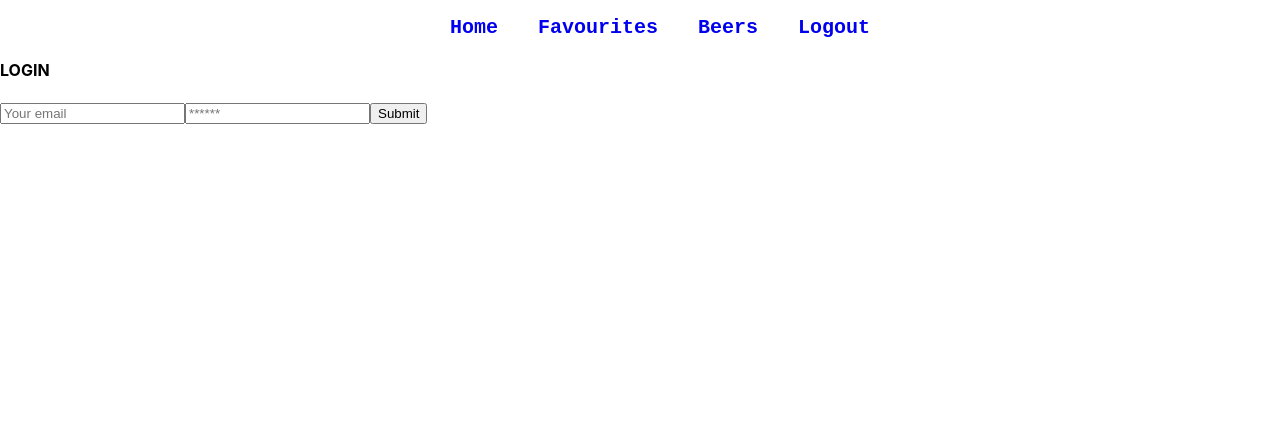
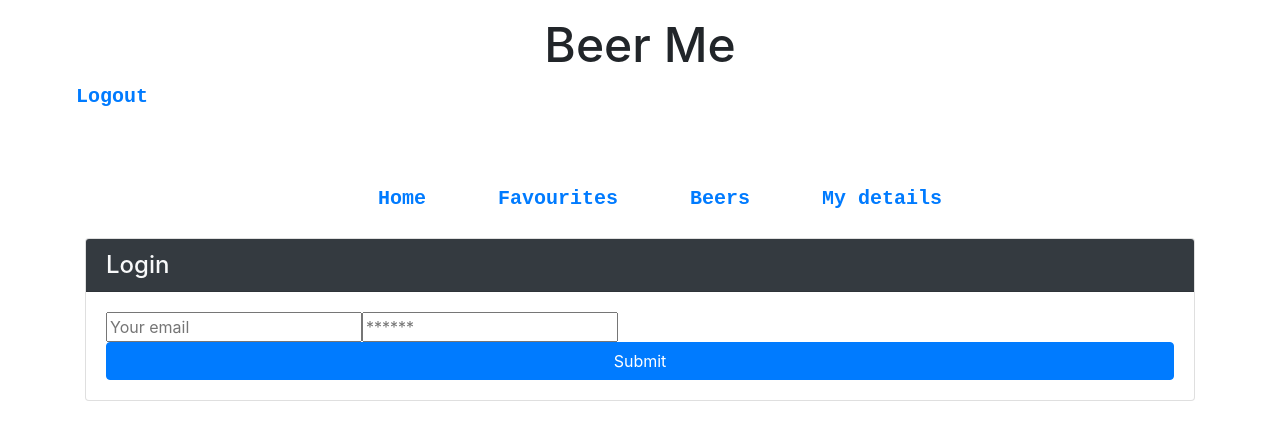
Before and after one commit to ahooper00/beer-me, a React (Create React App) app in the folder client/: page /login in a window 1280 px wide. Shown: the top 440 px of the page. Built offline with nearby package versions, Linux system fonts and the light colour scheme.

Commit message:
Adjusted some styling, navbar

```diff
--- a/client/package.json
+++ b/client/package.json
@@ -9,6 +9,7 @@
     "@testing-library/user-event": "^13.5.0",
     "jwt-decode": "^3.1.2",
     "react": "^17.0.2",
+    "react-bootstrap": "^2.1.1",
     "react-dom": "^17.0.2",
     "react-router-dom": "^6.2.1",
     "react-scripts": "5.0.0",
--- a/client/public/index.html
+++ b/client/public/index.html
@@ -1,15 +1,15 @@
 <!DOCTYPE html>
 <html lang="en">
+
 <head>
   <meta charset="utf-8" />
   <link rel="icon" href="%PUBLIC_URL%/favicon.ico" />
   <meta name="viewport" content="width=device-width, initial-scale=1" />
   <meta name="theme-color" content="#000000" />
-    <meta
-      name="description"
-      content="Web site created using create-react-app"
-    />
+  <meta name="description" content="Web site created using create-react-app" />
   <link rel="apple-touch-icon" href="%PUBLIC_URL%/logo192.png" />
+  <link rel="stylesheet" href="https://stackpath.bootstrapcdn.com/bootstrap/4.3.1/css/bootstrap.min.css"
+    integrity="sha384-ggOyR0iXCbMQv3Xipma34MD+dH/1fQ784/j6cY/iJTQUOhcWr7x9JvoRxT2MZw1T" crossorigin="anonymous">
   <!--
       manifest.json provides metadata used when your web app is installed on a
       user's mobile device or desktop. See https://developers.google.com/web/fundamentals/web-app-manifest/
@@ -26,6 +26,7 @@
     -->
   <title>React App</title>
 </head>
+
 <body>
   <noscript>You need to enable JavaScript to run this app.</noscript>
   <div id="root"></div>
@@ -40,4 +41,5 @@
       To create a production bundle, use `npm run build` or `yarn build`.
     -->
 </body>
+
 </html>
--- a/client/src/App.css
+++ b/client/src/App.css
@@ -1,38 +1,6 @@
-.App {
-  text-align: center;
+body {
+  min-height: 100%;
+  line-height: 1;
+  background-image: url('./assets/plant-background.jpeg');
+  background-size: auto;
 }
-
-.App-logo {
-  height: 40vmin;
-  pointer-events: none;
-}
-
-@media (prefers-reduced-motion: no-preference) {
-  .App-logo {
-    animation: App-logo-spin infinite 20s linear;
-  }
-}
-
-.App-header {
-  background-color: #282c34;
-  min-height: 100vh;
-  display: flex;
-  flex-direction: column;
-  align-items: center;
-  justify-content: center;
-  font-size: calc(10px + 2vmin);
-  color: white;
-}
-
-.App-link {
-  color: #61dafb;
-}
-
-@keyframes App-logo-spin {
-  from {
-    transform: rotate(0deg);
-  }
-  to {
-    transform: rotate(360deg);
-  }
-}
--- a/client/src/App.js
+++ b/client/src/App.js
@@ -45,9 +45,8 @@ function App() {
   return (
     <ApolloProvider client={client}>
       <Router>
-
         <div className="flex-column justify-flex-start min-100-vh">
-          {/* <Header /> */}
+          <Header />
           <div className="nav-container">
             <Navigation />
           </div>
@@ -57,10 +56,9 @@ function App() {
               </Route>
               <Route exact path="/login" element={<Login />}>
               </Route>
-              {/* <Route exact path="/signup">
-              <Signup />
-            </Route>
-            <Route exact path="/me">
+              <Route exact path="/signup" element={<Signup />}>
+              </Route>
+              {/* <Route exact path="/me">
               <Profile />
             </Route>
             <Route exact path="/profiles/:username">
--- a/client/src/components/Header/index.js
+++ b/client/src/components/Header/index.js
@@ -0,0 +1,60 @@
+import React, { useState } from 'react';
+
+const styles = {
+    h1: {
+        fontSize: '3rem',
+        textAlign: 'center'
+    },
+    ul: {
+        listStyleType: 'none',
+        display: 'flex',
+        justifyContent: 'left',
+        fontFamily: "'Courier New', Courier, monospace"
+    },
+    a: {
+        textDecoration: 'none',
+        margin: '0 20px'
+    },
+    li: {
+        textDecoration: 'none',
+        fontWeight: 'bold',
+        fontSize: '20px',
+        color: '#381f1e'
+    }
+}
+
+const Header = ({ currentPage }) => {
+    const [setToggleMenu] = useState(false);
+
+    const [page, changePage] = useState(currentPage);
+
+
+    const handlePageClick = (newPage) => {
+        setToggleMenu(false);
+        changePage(newPage);
+    }
+    return (
+        <header className="mb-4 py-3 display-flex align-center">
+            <div className="header-container">
+                <h1 className="m-0" style={styles.h1}>
+                    Beer Me
+                </h1>
+                <div>
+                    <ul style={styles.ul}>
+                        <li style={styles.li}>
+                            <a style={styles.a}
+                                href="/logout"
+                                onClick={() => handlePageClick("Logout")}
+                                className={page === "Logout" ? "nav-link active" : "nav-link"}
+                            >
+                                Logout
+                            </a>
+                        </li>
+                    </ul>
+                </div>
+            </div>
+        </header>
+    );
+};
+
+export default Header;
--- a/client/src/components/Navigation/index.js
+++ b/client/src/components/Navigation/index.js
@@ -37,7 +37,7 @@ const Navigation = ({ currentPage }) => {
     }
 
     return (
-        <div className="navdiv">
+        <div className="navdiv" style={styles.navdiv}>
             <ul style={styles.ul}>
                 <li style={styles.li}>
                     <a style={styles.a}
@@ -68,11 +68,11 @@ const Navigation = ({ currentPage }) => {
                 </li>
                 <li style={styles.li}>
                     <a style={styles.a}
-                        href="/logout"
-                        onClick={() => handlePageClick("Logout")}
-                        className={page === "Logout" ? "nav-link active" : "nav-link"}
+                        href="/profile"
+                        onClick={() => handlePageClick("Profiles")}
+                        className={page === "Profiles" ? "nav-link active" : "nav-link"}
                     >
-                        Logout
+                        My details
                     </a>
                 </li>
             </ul>
--- a/client/src/pages/Login.js
+++ b/client/src/pages/Login.js
@@ -41,12 +41,10 @@ const Login = (props) => {
     };
 
     return (
-        <main className="container">
+        <main>
             <div>
                 <div className="card">
-                    <h4>
-                        LOGIN
-                    </h4>
+                    <h4 className="card-header bg-dark text-light">Login</h4>
                     <div className="card-body">
                         {data ? (
                             <p>
@@ -80,6 +78,7 @@ const Login = (props) => {
                                 </button>
                             </form>
                         )}
+
                         {error && (
                             <div className="my-3 p-3 bg-danger text-white">
                                 {error.message}
--- a/client/src/pages/Signup.js
+++ b/client/src/pages/Signup.js
@@ -0,0 +1,100 @@
+import React, { useState } from 'react';
+import { Link } from 'react-router-dom';
+
+import { useMutation } from '@apollo/client';
+import { ADD_USER } from '../utils/mutations';
+
+import Auth from '../utils/auth';
+
+const Signup = () => {
+    const [formState, setFormState] = useState({
+        username: '',
+        email: '',
+        password: '',
+    });
+    const [addUser, { error, data }] = useMutation(ADD_USER);
+
+    const handleChange = (event) => {
+        const { name, value } = event.target;
+
+        setFormState({
+            ...formState,
+            [name]: value,
+        });
+    };
+
+    const handleFormSubmit = async (event) => {
+        event.preventDefault();
+        console.log(formState);
+
+        try {
+            const { data } = await addUser({
+                variables: { ...formState },
+            });
+
+            Auth.login(data.addUser.token);
+        } catch (e) {
+            console.error(e);
+        }
+    };
+
+    return (
+        <main>
+            <div>
+                <div className="card">
+                    <h4 className="card-header bg-dark">Sign Up</h4>
+                    <div className="card-body">
+                        {data ? (
+                            <p>
+                                Success! You may now head{' '}
+                                <Link to="/">back to the homepage.</Link>
+                            </p>
+                        ) : (
+                            <form onSubmit={handleFormSubmit}>
+                                <input
+                                    className="form-input"
+                                    placeholder="Your username"
+                                    name="username"
+                                    type="text"
+                                    value={formState.name}
+                                    onChange={handleChange}
+                                />
+                                <input
+                                    className="form-input"
+                                    placeholder="Your email"
+                                    name="email"
+                                    type="email"
+                                    value={formState.email}
+                                    onChange={handleChange}
+                                />
+                                <input
+                                    className="form-input"
+                                    placeholder="******"
+                                    name="password"
+                                    type="password"
+                                    value={formState.password}
+                                    onChange={handleChange}
+                                />
+                                <button
+                                    className="btn btn-block btn-primary"
+                                    style={{ cursor: 'pointer' }}
+                                    type="submit"
+                                >
+                                    Submit
+                                </button>
+                            </form>
+                        )}
+
+                        {error && (
+                            <div className="my-3 p-3 bg-danger text-white">
+                                {error.message}
+                            </div>
+                        )}
+                    </div>
+                </div>
+            </div>
+        </main>
+    )
+};
+
+export default Signup;
```
Also changed, not shown: client/src/assets/plant-background.jpeg (added), 1 other file (tests, documents, lock files or other folders). Lines whose indentation alone changed are shown as unchanged.
